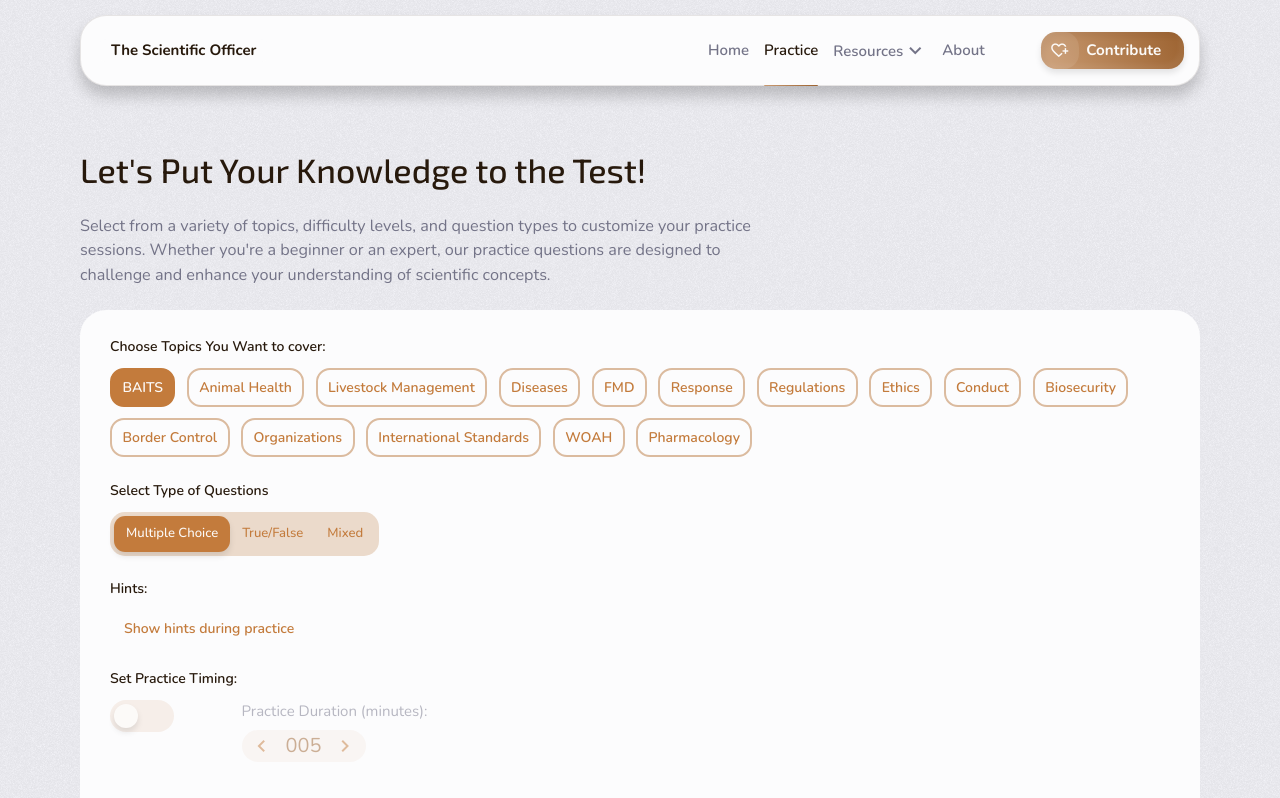
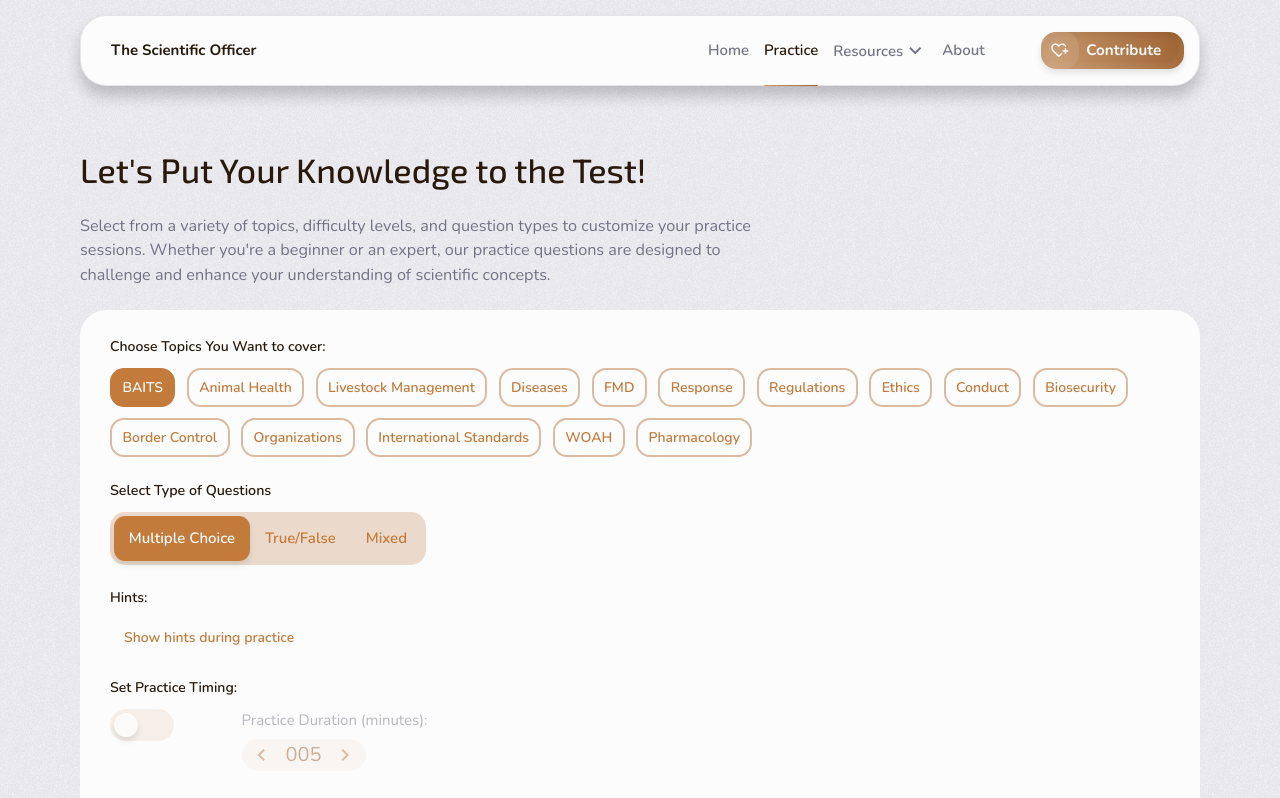
Before and after one commit to Timbar09/the_scientific_officer, a React (Vite) app: page /practice in a window 1280 px wide. Shown: the top 798 px of the page. Built offline with nearby package versions, Linux system fonts and the light colour scheme.

Commit message:
Refactor form components to standardize input handling and remove deprecated FormRadioSet

```diff
--- a/src/assets/sass/components/_Form.scss
+++ b/src/assets/sass/components/_Form.scss
@@ -8,7 +8,7 @@
 
     &--label {
       display: block;
-      font-size: 0.875rem;
+      font-size: 0.95em;
       font-weight: 600;
       color: clr(primary, 900);
     }
@@ -16,7 +16,6 @@
 
   &__input {
     &--item__input {
-      padding: 0.75rem 1rem;
       width: 100%;
       color: clr(primary, 700);
       background-color: clr(primary, 500, 0.1);
@@ -36,7 +35,7 @@
       }
 
       &.textarea {
-        min-height: 7rem;
+        min-height: 7em;
         resize: none;
       }
     }
@@ -83,11 +82,10 @@
         }
 
         &--content {
-          padding: 0.75rem 1rem;
           position: relative;
           width: 100%;
           color: clr(primary, 500);
-          font-size: 0.875rem;
+          font-size: 0.95em;
           font-weight: 600;
           background-color: clr(primary, 500, 0.1);
           border-radius: radius(md);
@@ -111,19 +109,19 @@
         max-width: max-content;
         color: clr(primary, 500);
         background-color: clr(primary, 200);
-        padding: 0.25rem;
+        padding: 0.25em;
         border-radius: radius(md);
       }
 
       &__list {
         position: relative;
-
-        .form__field {
-          z-index: 1;
-        }
       }
 
       &__item {
+        &--container {
+          z-index: 1;
+        }
+
         &--input {
           &:checked + .form__radio--rail__item--content {
             color: clr(primary, 100);
@@ -132,10 +130,10 @@
 
         &--content {
           display: inline-block;
-          padding: 0.5rem 0.75rem;
+          padding: 0.75em 1em;
           position: relative;
-          font-size: clamp(fs("xs"), 1.5vw, fs(sm));
-          font-weight: 500;
+          // font-size: clamp(fs("xs"), 1.5vw, fs(sm));
+          font-weight: 600;
           cursor: pointer;
           transition: color 250ms ease;
         }
--- a/src/components/Form/FormField.tsx
+++ b/src/components/Form/FormField.tsx
@@ -9,7 +9,7 @@ const FormField = ({
   className = "",
   input = { type: "text", variant: "default" },
   containerElement = "div",
-  label,
+  label = { text: "", visible: true },
   name = "",
   value = "",
   checked = false,
@@ -18,6 +18,7 @@ const FormField = ({
   setRadioSliderStyle,
   activeRadio,
   setActiveRadio,
+  options = [],
 }: FormFieldData) => {
   const { type } = input;
   const Container = containerElement;
@@ -44,6 +45,7 @@ const FormField = ({
         setRadioSliderStyle={setRadioSliderStyle}
         activeRadio={activeRadio}
         setActiveRadio={setActiveRadio}
+        options={options}
       />
     </Container>
   );
--- a/src/components/Form/FormRadioButton.tsx
+++ b/src/components/Form/FormRadioButton.tsx
@@ -1,14 +1,16 @@
-import { useRef, useEffect } from "react";
+import { useEffect, useRef, useState } from "react";
+
+import FormFieldset from "./FormFieldSet";
+
+import type { RADIO_VARIANT, FormFieldData } from "./types";
 
 import { titlize } from "@/utils";
 
-import type { FormFieldData } from "./types";
-
-const RadioButton = ({
+const RadioButtonOption = ({
   id,
   input = { type: "radio", variant: "default" },
   name,
-  value = "",
+  value,
   checked,
   onChange,
   setRadioSliderStyle,
@@ -30,7 +32,7 @@ const RadioButton = ({
 
   const labelVariantClass = `form__radio--item form__radio--${variant}__item`;
   const inputVariantClass = `form__radio--${variant}__item--input`;
-  const contentVariantClass = `form__radio--item__content form__radio--${variant}__item--content`;
+  const contentVariantClass = `form__radio--item__content form__radio--${variant}__item--content p-block-2 p-inline-3`;
   const contentLabelVariantClass = `form__radio--${variant}__item--content__label`;
 
   const inputAttributes =
@@ -58,10 +60,66 @@ const RadioButton = ({
       />
 
       <span className={`${contentVariantClass}`}>
-        <span className={contentLabelVariantClass}>{titlize(value)}</span>
+        <span className={contentLabelVariantClass}>{titlize(value || "")}</span>
       </span>
     </label>
   );
 };
 
-export default RadioButton;
+const FormRadioButton = ({
+  label = { text: "", visible: true },
+  className = "",
+  input = { type: "radio", variant: "default" },
+  options = [],
+}: FormFieldData) => {
+  const [sliderStyle, setSliderStyle] = useState({
+    left: "0px",
+    width: "0px",
+  });
+  const [activeRadio, setActiveRadio] = useState(0);
+  const { variant } = input;
+
+  const variantClasses = {
+    default: "form__radio--default__list flex flex-col gap-2",
+    rail: "form__radio--rail__list flex",
+    ball: "form__radio--ball__list",
+  };
+  const variantClass = variantClasses[variant as RADIO_VARIANT] || "";
+
+  return (
+    <FormFieldset label={label} className={className}>
+      <div
+        className={`form__radio--container form__radio--${variant}__container`}
+      >
+        <ul className={`form__radio--list ${variantClass}`}>
+          {options.map((option) => (
+            <li
+              key={option.id}
+              className={`form__radio--${variant}__item--container`}
+              role="listitem"
+            >
+              <RadioButtonOption
+                id={option.id}
+                input={input}
+                containerElement="li"
+                name={option.name}
+                value={option.value}
+                checked={option.checked}
+                onChange={option.onChange}
+                setRadioSliderStyle={setSliderStyle}
+                activeRadio={activeRadio}
+                setActiveRadio={setActiveRadio}
+              />
+            </li>
+          ))}
+
+          {variant == "rail" && (
+            <div className="form__radio--slider" style={sliderStyle}></div>
+          )}
+        </ul>
+      </div>
+    </FormFieldset>
+  );
+};
+
+export default FormRadioButton;
--- a/src/components/Form/FormRadioSet.tsx
+++ /dev/null
@@ -1,116 +0,0 @@
-import { useEffect, useRef, useState } from "react";
-
-import FormField from "./FormField";
-import FormFieldset from "./FormFieldSet";
-
-import type { FormRadioSetData, FormFieldData } from "./types";
-
-export const RadioButton = ({
-  id,
-  input = { type: "radio", variant: "default" },
-  name,
-  value,
-  checked,
-  onChange,
-  setRadioSliderStyle,
-  activeRadio = 0,
-  setActiveRadio,
-}: FormFieldData) => {
-  const radioRef = useRef<HTMLLabelElement>(null);
-
-  const { variant } = input;
-
-  useEffect(() => {
-    if (variant !== "default" && radioRef.current && id === activeRadio) {
-      setRadioSliderStyle?.({
-        left: `${radioRef.current.offsetLeft}px`,
-        width: `${radioRef.current.clientWidth}px`,
-      });
-    }
-  }, [activeRadio, setRadioSliderStyle, id, variant, value]);
-
-  const labelVariantClass = `form__radio--item form__radio--${variant}__item`;
-  const inputVariantClass = `form__radio--${variant}__item--input`;
-  const contentVariantClass = `form__radio--item__content form__radio--${variant}__item--content`;
-  const contentLabelVariantClass = `form__radio--${variant}__item--content__label`;
-
-  const inputAttributes =
-    variant == "default"
-      ? {
-          checked: checked,
-          onChange: (event: React.ChangeEvent<HTMLInputElement>) =>
-            onChange?.(event),
-        }
-      : { defaultChecked: id == activeRadio };
-
-  return (
-    <label
-      ref={variant !== "default" ? radioRef : null}
-      key={id}
-      className={labelVariantClass}
-      onClick={() => setActiveRadio?.(id || 0)}
-    >
-      <input
-        className={`form__radio--item__input ${inputVariantClass}`}
-        type="radio"
-        name={name}
-        value={value}
-        {...inputAttributes}
-      />
-
-      <span className={`${contentVariantClass}`}>
-        <span className={contentLabelVariantClass}>{value}</span>
-      </span>
-    </label>
-  );
-};
-
-const FormRadioSet = ({
-  label,
-  className = "",
-  variant = "default",
-  data,
-}: FormRadioSetData) => {
-  const [sliderStyle, setSliderStyle] = useState({
-    left: "0px",
-    width: "0px",
-  });
-  const [activeRadio, setActiveRadio] = useState(0);
-
-  const variantClasses = {
-    default: "form__radio--default__list flex flex-col gap-2",
-    rail: "form__radio--rail__list flex",
-    ball: "form__radio--ball__list",
-  };
-  const variantClass = variantClasses[variant];
-
-  return (
-    <FormFieldset label={label} className={className}>
-      <div
-        className={`form__radio--container form__radio--${variant}__container`}
-      >
-        <ul className={`form__radio--list ${variantClass}`}>
-          {data.map((fieldData) => (
-            <FormField
-              key={fieldData.value}
-              id={fieldData.id}
-              input={{ type: "radio", variant }}
-              containerElement="li"
-              name={fieldData.name}
-              value={fieldData.value}
-              checked={fieldData.checked}
-              onChange={fieldData.onChange}
-              setRadioSliderStyle={setSliderStyle}
-              activeRadio={activeRadio}
-              setActiveRadio={setActiveRadio}
-            />
-          ))}
-
-          <div className="form__radio--slider" style={sliderStyle}></div>
-        </ul>
-      </div>
-    </FormFieldset>
-  );
-};
-
-export default FormRadioSet;
--- a/src/components/Form/index.tsx
+++ b/src/components/Form/index.tsx
@@ -1,6 +1,5 @@
 import FormField from "./FormField";
 import FormFieldset from "./FormFieldSet";
-import FormRadioSet from "./FormRadioSet";
 
 import type { ReactNode } from "react";
 
@@ -18,4 +17,4 @@ const Form = ({
   );
 };
 
-export { Form, FormFieldset, FormField, FormRadioSet };
+export { Form, FormFieldset, FormField };
--- a/src/pages/practice/form/PracticeType.tsx
+++ b/src/pages/practice/form/PracticeType.tsx
@@ -1,8 +1,9 @@
 import { useEffect, useState } from "react";
 
-import { FormRadioSet } from "@/components/Form";
+import { FormField } from "@/components/Form";
 
 import type { QuestionsPayload, QuestionType } from "../types";
+import type { FormFieldData, InputData } from "@/components/Form/types";
 
 const PracticeType = () => {
   const [questionTypes, setQuestionTypes] = useState<QuestionType[]>([]);
@@ -19,6 +20,8 @@ const PracticeType = () => {
     loadQuestionTypes().catch(() => setQuestionTypes([]));
   }, []);
 
+  const input: InputData = { type: "radio", variant: "rail" };
+
   const label = {
     text: "Select Type of Questions",
     visible: true,
@@ -33,8 +36,8 @@ const PracticeType = () => {
       console.log("Selected Question Type:", event.target.value),
   };
 
-  const data = questionTypes
-    .filter((type) => type.available)
+  const options = questionTypes
+    .filter((qt) => qt.available)
     .map(({ id, name }) => ({
       id,
       name: "questionType",
@@ -44,9 +47,15 @@ const PracticeType = () => {
         console.log("Selected Question Type:", event.target.value),
     }));
 
-  data.push(mixedType);
+  options.push(mixedType);
 
-  return <FormRadioSet label={label} variant="rail" data={data} />;
+  const fieldData: FormFieldData = {
+    input,
+    label,
+    options,
+  };
+
+  return <FormField {...fieldData} />;
 };
 
 export default PracticeType;
--- a/src/pages/practice/session/PracticeQuestionView.tsx
+++ b/src/pages/practice/session/PracticeQuestionView.tsx
@@ -1,4 +1,3 @@
-import FormRadioSet from "@/components/Form/FormRadioSet";
 import { FormField } from "@/components/Form";
 
 import { titlize } from "@/utils";
@@ -76,23 +75,30 @@ const AnswerBox = ({
     ? "practice__session--answer__options--truefalse"
     : "";
 
-  const input: InputData = {
+  const typedInInput: InputData = {
     type: "textarea",
+    variant: "default",
+  };
+
+  const selectedOptionInput: InputData = {
+    type: "radio",
     variant: "default",
   };
 
   return (
     <div className="practice__session--answer m-block-4">
       {options.length > 0 ? (
-        <FormRadioSet
+        <FormField
+          name="answer"
+          input={selectedOptionInput}
           className={trueOrFalseVariantClass}
           label={label}
-          data={data}
+          options={data}
         />
       ) : (
         <FormField
           name="answer"
-          input={input}
+          input={typedInInput}
           placeholder="Enter your answer..."
         />
       )}
```
Also changed, not shown: src/components/Form/types.ts (+8 -10 lines).
